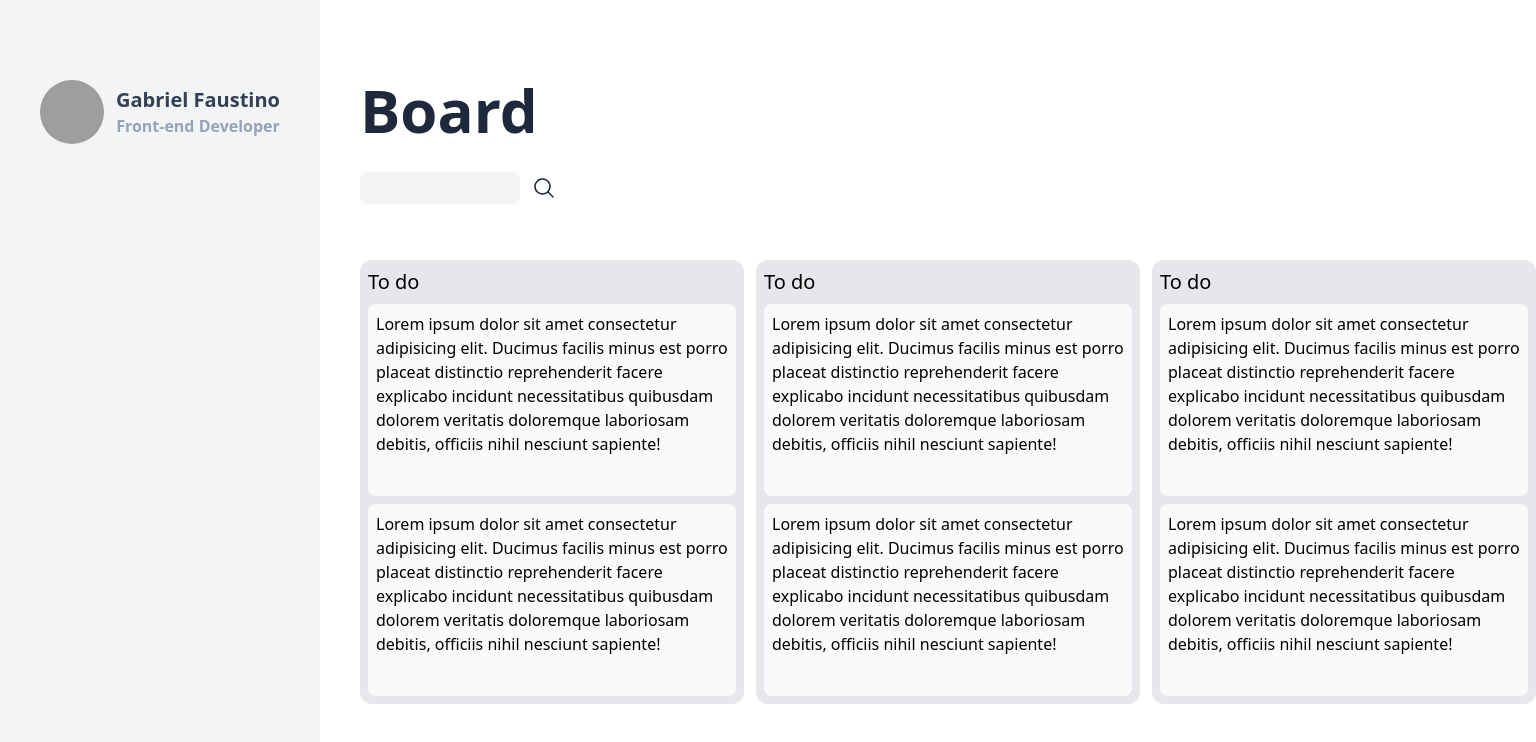
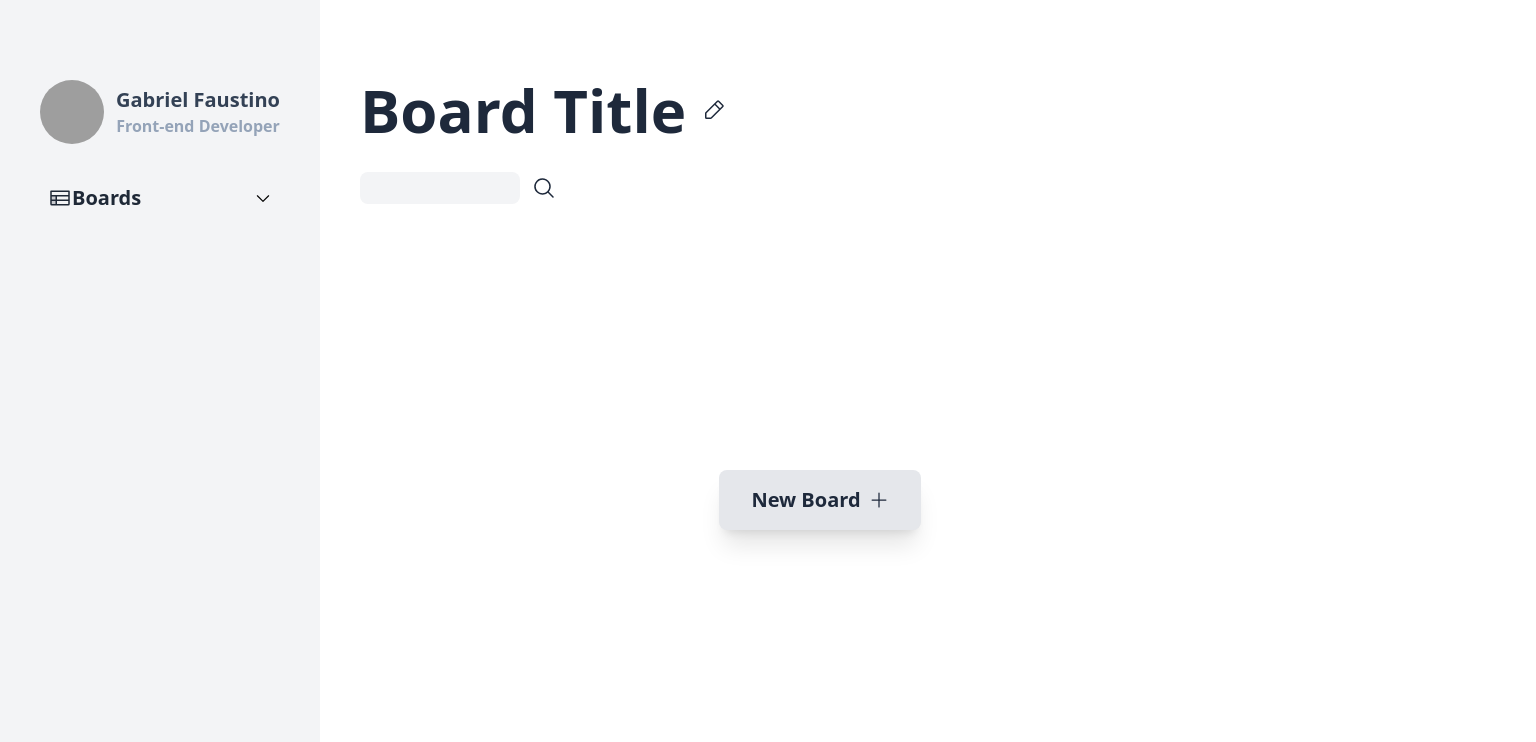
Before and after one commit to GFaustin0/kanban-project, a React (Vite) app: page / in a window 1280 px wide. Shown: the top 742 px of the page, 1536 px wide, since content can reach past the window. Built offline with nearby package versions, Linux system fonts and the light colour scheme; grey boxes are pictures that could not be loaded.

Commit message:
add taskcard component

```diff
--- a/index.html
+++ b/index.html
@@ -12,7 +12,7 @@
     href="https://fonts.googleapis.com/css2?family=Roboto:ital,wght@0,100;0,300;0,400;0,500;0,700;0,900;1,100;1,300;1,400;1,500;1,700;1,900&display=swap"
     rel="stylesheet">
 
-  <title>Vite + React</title>
+  <title>kanban</title>
 </head>
 
 <body>
--- a/src/App.jsx
+++ b/src/App.jsx
@@ -1,13 +1,30 @@
 
-import { MagnifyingGlass } from '@phosphor-icons/react'
+import { MagnifyingGlass, Table, Plus, CaretDown, PencilSimple } from '@phosphor-icons/react'
 
 import { TableKanban } from './components/Table-kanban'
+import { useRef, useState } from 'react'
 
 function App() {
+  const [boardTitle, setBoardTitle] = useState('Board Title')
+  const inputRef = useRef()
+
+  function onBoardTitleChange(event) {
+    setBoardTitle(event.target.value)
+  }
+
+  function handleEditBoardTitle(event) {
+    inputRef.current.focus()
+  }
+
+  function onBoardTitleBlur(event) {
+    if (event.target.value.length === 0) {
+      setBoardTitle('Board Title')
+    }
+  }
 
   return (
-    <div className="flex">
-      <aside className="w-auto h-screen bg-gray-100 pt-20">
+    <div className="flex w-auto h-screen">
+      <aside className="flex flex-col w-auto h-full bg-gray-100 pt-20">
         <div className="flex w-80 gap-3 justify-center ">
           <img className="h-16 w-16 rounded-full" src="https://github.com/GFaustin0.png" alt="" />
           <div className="flex flex-col justify-center items-center">
@@ -15,22 +32,40 @@ function App() {
             <span className="text-slate-400 font-semibold text-base">Front-end Developer</span>
           </div>
         </div>
+        <nav className='flex flex-col items-center mt-10 px-12'>
+          <div className='flex justify-between items-center w-full '>
+            <button className='flex items-center justify-center text-xl text-gray-800 font-semibold'>
+              <Table size={24} weight='duotone' />
+              <p>Boards</p>
+            </button>
+            <CaretDown size={18} />
+          </div>
+
+        </nav>
       </aside>
 
-      <main className="pl-10 w-full h-screen">
-        <header className="flex w-auto flex-col gap-8 pt-20  pb-14 text-slate-800">
-          <h1 className="text-6xl font-semibold">Board</h1>
+      <main className="pl-10 w-full h-full ">
+
+        <header className="flex w-auto h-1/4 flex-col gap-8 pt-20  pb-14 pr-10 text-slate-800">
+          <div className='flex gap-4'>
+            <input type="text" value={boardTitle} ref={inputRef} onChange={onBoardTitleChange} onBlur={onBoardTitleBlur} className='w-0 h-0 absolute' />
+            <span onClick={handleEditBoardTitle} className='text-6xl font-semibold'>{boardTitle}</span>
+            <button onClick={handleEditBoardTitle}>
+              <PencilSimple size={24} />
+            </button>
+          </div>
+
           <div className='flex items-center gap-3'>
             <input type="text" className="w-40 h-8 px-4 rounded-lg bg-gray-100 outline-none cursor-auto" />
             <MagnifyingGlass size={24} />
           </div>
         </header>
 
-        <div className='flex gap-3 '>
-          <TableKanban />
-          <TableKanban />
-          <TableKanban />
-
+        <div className='flex h-3/4 justify-center items-center w-auto gap-4 '>
+          <button className='flex justify-center items-center gap-2 text-slate-800 bg-gray-200 py-4 px-8 rounded-lg shadow-xl hover:bg-indigo-600 hover:text-slate-50 transition-all ease-in-out delay-75 hover:scale-110'>
+            <p className='text-xl font-semibold '>New Board</p>
+            <Plus size={20} />
+          </button>
         </div>
 
       </main>
--- a/src/components/Table-kanban.jsx
+++ b/src/components/Table-kanban.jsx
@@ -1,15 +1,24 @@
+import { TaskCard } from "./Task-card";
+import { PencilSimple } from "@phosphor-icons/react";
+
 export function TableKanban() {
-    return (
-        <div className='flex flex-col gap-2 w-96 bg-gray-200 p-2 rounded-xl'>
-            <span className='text-xl '>To do</span>
-            <div className='w-full h-48 bg-gray-50 rounded-lg p-2'>
-                <p>Lorem ipsum dolor sit amet consectetur adipisicing elit. Ducimus facilis minus est porro placeat distinctio reprehenderit facere explicabo incidunt necessitatibus quibusdam dolorem veritatis doloremque laboriosam debitis, officiis nihil nesciunt sapiente!</p>
-            </div>
+  return (
 
+    <div className="flex flex-col gap-2 w-96 bg-gray-200 p-2 rounded-xl">
+      <header className=''>
+        <div className="flex justify-between items-center px-2">
+          <div className="flex items-center gap-4">
+            <p className='text-xl font-medium'>To do</p>
+            <span className="w-5 h-5 rounded-md bg-teal-500"></span>
+          </div>
+          <button>
+            <p className="sr-only">Editar Tabela</p>
+            <PencilSimple size={20} weight="duotone" />
+          </button>
+        </div>
+      </header>
 
-            <div className='w-full h-48 bg-gray-50 rounded-lg p-2'>
-                <p>Lorem ipsum dolor sit amet consectetur adipisicing elit. Ducimus facilis minus est porro placeat distinctio reprehenderit facere explicabo incidunt necessitatibus quibusdam dolorem veritatis doloremque laboriosam debitis, officiis nihil nesciunt sapiente!</p>
-            </div>
-        </div>
-    )
+      <TaskCard />
+    </div>
+  )
 }
--- /dev/null
+++ b/src/components/Task-card.jsx
@@ -0,0 +1,7 @@
+export function TaskCard() {
+    return (
+        <div className='w-full h-48 bg-gray-50 rounded-lg p-2'>
+            <p>Lorem ipsum dolor sit amet consectetur adipisicing elit. Ducimus facilis minus est porro placeat distinctio reprehenderit facere explicabo incidunt necessitatibus quibusdam dolorem veritatis doloremque laboriosam debitis, officiis nihil nesciunt sapiente!</p>
+        </div>
+    )
+}
```
